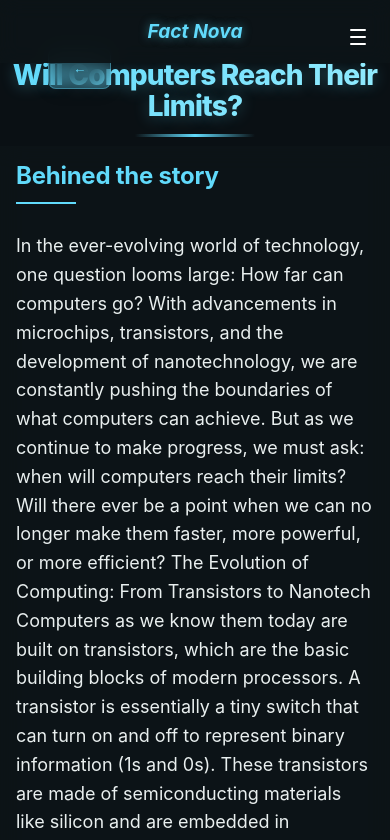
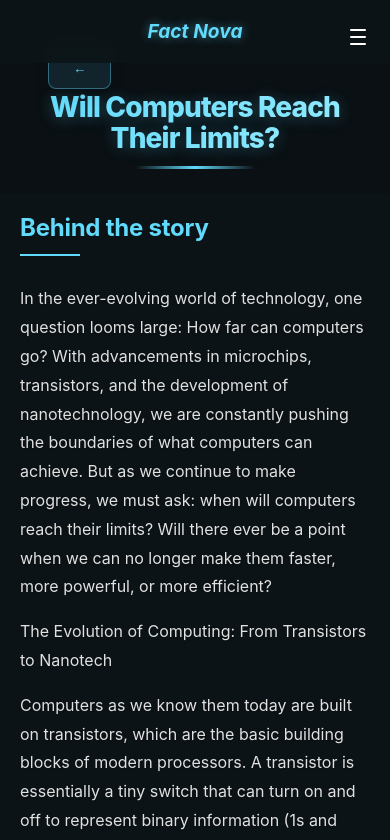
Before and after one commit to Chileshe3/ififfi, a React (Create React App) app: page /story/computer-limits in a window 390 px wide. Shown: the top 840 px of the page. Built offline with nearby package versions, Linux system fonts and the light colour scheme.

Commit message:
modified:   src/components/stories/ComputerLimits.js         modified:   src/styles/Story.css

```diff
--- a/src/components/stories/ComputerLimits.js
+++ b/src/components/stories/ComputerLimits.js
@@ -20,76 +20,98 @@ function ComputerLimits() {
         <span aria-hidden="true">←</span>
       </button>
 
+      <header className="story-header">
         <h1 className="story-title">Will Computers Reach Their Limits?</h1>
+      </header>
 
-      <div className="story-sections">
       <section className="story-section">
-          <div className='story-p'>
-            <h2>Behined the story</h2>
+        <h2>Behind the story</h2>
+        <div className="section-content">
+          <div className="story-p">
             <p>
               In the ever-evolving world of technology, one question looms large: How far can computers go? With advancements in microchips, transistors, and the development of nanotechnology, we are constantly pushing the boundaries of what computers can achieve. But as we continue to make progress, we must ask: when will computers reach their limits? Will there ever be a point when we can no longer make them faster, more powerful, or more efficient?
-
-
+            </p>
+            <p>
               The Evolution of Computing: From Transistors to Nanotech
-
+            </p>
+            <p>
               Computers as we know them today are built on transistors, which are the basic building blocks of modern processors. A transistor is essentially a tiny switch that can turn on and off to represent binary information (1s and 0s). These transistors are made of semiconducting materials like silicon and are embedded in microchips that power everything from smartphones to supercomputers.
+            </p>
+            <p>
               The progression of computing has followed a pattern outlined in Moore's Law, named after Gordon Moore, co-founder of Intel. Moore's Law predicts that the number of transistors on a microchip would double approximately every two years, leading to exponential increases in computing power. This exponential growth has been a guiding principle in the development of modern computers, with microprocessors becoming faster, smaller, and more efficient over time.
-
             </p>
           </div>
-          <div className='story-p'>
+        </div>
+
         <h2>The Limits of Transistor Miniaturization</h2>
+        <div className="section-content">
+          <div className="story-p">
             <p>
               Currently, we are at a critical juncture in the development of microchips. Transistors have reached the 7-nanometer scale, with research and development pushing toward even smaller sizes, such as the 5-nanometer and 3-nanometer nodes. To give you a sense of scale, a nanometer is one-billionth of a meter, and the diameter of a human hair is about 80,000 to 100,000 nanometers.
-
-
+            </p>
             <p>While smaller transistors offer more processing power, there are several challenges we face as we approach the atomic scale:</p>
-              <ul>
+            <ul className="phenomenon-list">
               <li><b>Quantum Effects:</b> As transistors become smaller, quantum effects such as quantum tunneling become more pronounced, leading to leakage currents and unpredictable behavior.</li>
               <li><b>Heat Dissipation:</b> Smaller transistors generate more heat in a smaller space, requiring more advanced cooling techniques.</li>
               <li><b>Manufacturing Limits:</b> The physical limits of current semiconductor manufacturing processes could pose another hurdle as transistors approach atomic size.</li>
             </ul>
-            </p>
           </div>
-          <div className='story-p'>
+        </div>
+
         <h2>Nanotechnology: The Future of Computing</h2>
+        <div className="section-content">
+          <div className="story-p">
             <p>
               Enter nanotechnology—the manipulation of matter at the molecular or atomic level. Researchers are exploring how nanotechnology could unlock the next phase of computing by going beyond traditional silicon-based transistors.
+            </p>
+            <p>
               One of the most promising advancements in nanotechnology is the development of quantum computers. These computers rely on quantum bits (qubits) rather than traditional bits. Unlike classical bits, which are either 1 or 0, qubits can exist in multiple states simultaneously, thanks to a phenomenon called superposition.
             </p>
           </div>
+        </div>
 
-          <div className='story-p'>
         <h2>Theoretical Limits: The End of Moore's Law?</h2>
+        <div className="section-content">
+          <div className="story-p">
             <p>
               As we approach the physical limits of transistor miniaturization, Moore's Law may eventually slow down, or even come to a halt. Beyond the 3-nanometer node, further reductions in size could become increasingly difficult due to the challenges mentioned earlier—quantum effects, heat dissipation, and manufacturing limitations.
             </p>
           </div>
-          <div className='story-p'>
+        </div>
+
         <h2>Supercomputers: Pushing the Boundaries of Performance</h2>
+        <div className="section-content">
+          <div className="story-p">
             <p>
               While personal computing devices may eventually reach a plateau, supercomputers—which are designed for highly specialized, complex tasks—are continuing to evolve. Supercomputers leverage advanced architectures that combine thousands or even millions of processors to achieve tremendous computational power.
             </p>
           </div>
+        </div>
 
-          <div className='story-p'>
         <h2>What Happens When We Reach the Limits of Classical Computing?</h2>
-            <b>Several possibilities exist:</b>
-             <ul>
+        <div className="section-content">
+          <div className="story-p">
+            <p><b>Several possibilities exist:</b></p>
+            <ul className="phenomenon-list">
               <li><b>Quantum Computers:</b> They hold the promise of solving problems that are intractable for classical computers.</li>
               <li><b>AI and Neural Networks:</b> The rise of artificial intelligence and machine learning could drive future computing.</li>
               <li><b>Post-Silicon Computing:</b> Technologies like optical computing and DNA computing could offer radical new paradigms.</li>
             </ul>
           </div>
-          <div className='story-p'>
-             <h2> The Future of Computing: A Brave New World</h2>
+        </div>
+
+        <h2>The Future of Computing: A Brave New World</h2>
+        <div className="section-content">
+          <div className="story-p">
             <p>
               While computers may eventually reach their limits with current technologies, the future holds vast potential for new breakthroughs. Whether it's through the development of quantum computers, advanced nanotechnology, neuromorphic systems, or post-silicon innovations, the field of computing is far from stagnant.
+            </p>
+            <p>
               As scientists and engineers continue to push the boundaries of what's possible, one thing is certain: computing will continue to evolve. The limits of today's technology may be tomorrow's starting point for an entirely new era of computation, and the pace of innovation will only accelerate as we venture deeper into the unknown.
             </p>
           </div>
+        </div>
       </section>
-      </div>
     </div>
   );
 }
--- a/src/styles/Story.css
+++ b/src/styles/Story.css
@@ -54,6 +54,7 @@ body {
 .story-header {
   padding: clamp(3rem, 8vh, 6rem) 0 clamp(2rem, 5vh, 4rem);
   text-align: left;
+  width: 100%;
 }
 
 .story-title {
@@ -86,11 +87,10 @@ body {
 .story-subtitle {
   font-size: clamp(1rem, 1.2vw, 1.25rem);
   color: var(--text-secondary);
-  max-width: 700px;
-  margin: 0 0 3rem;
+  max-width: 100%;
+  margin: 0;
   font-weight: 400;
   text-align: left;
-  align-items: left;
 }
 
 .story-section {
@@ -109,6 +109,7 @@ body {
   opacity: 0;
   transform: translateY(30px);
   width: 100%;
+  margin: 0;
 }
 
 .story-section h2 {
@@ -145,6 +146,7 @@ body {
   gap: clamp(1.5rem, 3vw, 2.5rem);
   align-items: flex-start;
   text-align: left;
+  width: 100%;
 }
 
 .section-content p {
@@ -154,6 +156,7 @@ body {
   margin: 0 0 1rem;
   text-shadow: 0 1px 2px rgba(0, 0, 0, 0.2);
   text-align: left;
+  width: 100%;
 }
 
 .section-content p:last-child {
@@ -166,6 +169,7 @@ body {
   padding: 0;
   margin: 1rem 0 1.5rem;
   text-align: left;
+  width: 100%;
 }
 
 .phenomenon-list li {
@@ -329,22 +333,24 @@ body {
   transform: translateY(0);
 }
 
-
 /* Media Queries */
 @media (max-width: 768px) {
   .story-container {
     padding: 0;
+    width: 100%;
   }
 
   .story-section {
     border-radius: 0;
-    padding: 1rem;
+    padding: 1.25rem;
     margin: 0;
+    width: 100%;
   }
 
   .section-content {
     grid-template-columns: 1fr;
     gap: 1rem;
+    width: 100%;
   }
 
   .back-button {
@@ -352,7 +358,17 @@ body {
   }
 
   .story-header {
-    padding: 1rem;
+    padding: 2rem 1.25rem 1rem;
+    width: 100%;
+  }
+
+  .story-p {
+    text-align: left;
+    font-size: 18px;
+    color: rgb(233, 239, 239);
+    width: 100%;
+    margin: 0;
+    padding: 0;
   }
 }
 
@@ -366,20 +382,23 @@ body {
 
 @media (min-width: 1200px) {
   .story-container {
-    padding-left: clamp(2rem, 6vw, 6rem);
-    padding-right: clamp(2rem, 6vw, 6rem);
+    width: 100%;
+    padding: 0;
   }
 
   .story-sections {
     gap: 2.5rem;
+    width: 100%;
   }
 }
- .story-p {
+
+.story-p {
   text-align: left;
   font-size: 18px;
   color: rgb(233, 239, 239);
-
-
+  width: 100%;
+  margin: 0;
+  padding: 0;
 }
 
 /* Print Styles */
```
Lines whose indentation alone changed are shown as unchanged.
